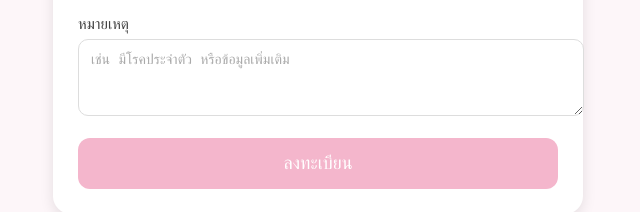
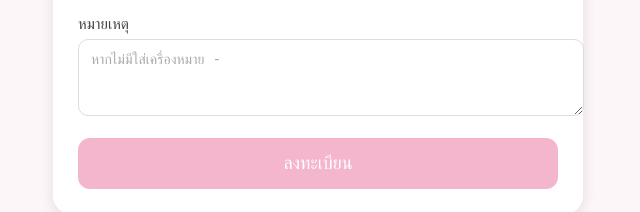
Before and after one commit to fiattnpz-alt/testweb, a plain HTML site: page index.html in a window 1280 px wide. Shown: the part 617-829 px from the top of the page, 322-962 px from the left. Drawn offline with Linux system fonts and the light colour scheme.

Commit message:
Add files via upload

```diff
--- a/index.html
+++ b/index.html
@@ -181,7 +181,7 @@
             </select>
 
             <label>หมายเหตุ</label>
-            <textarea name="entry.91277447" rows="3" placeholder="เช่น มีโรคประจำตัว หรือข้อมูลเพิ่มเติม"></textarea>
+            <textarea name="entry.91277447" rows="3" placeholder="หากไม่มีใส่เครื่องหมาย - "></textarea>
 
             <button type="submit">ลงทะเบียน</button>
         </form>
```
